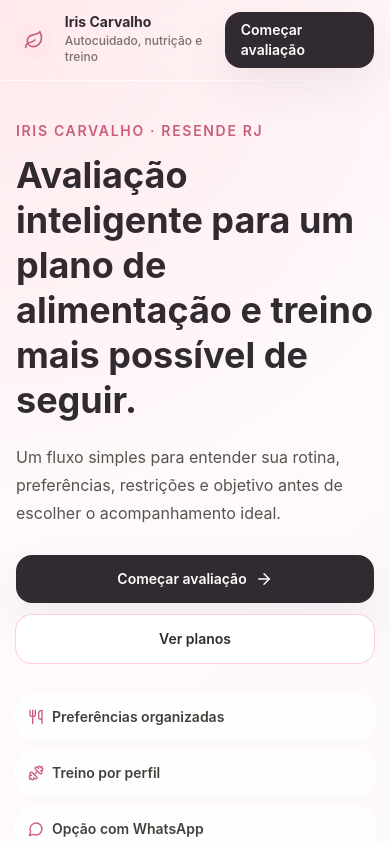
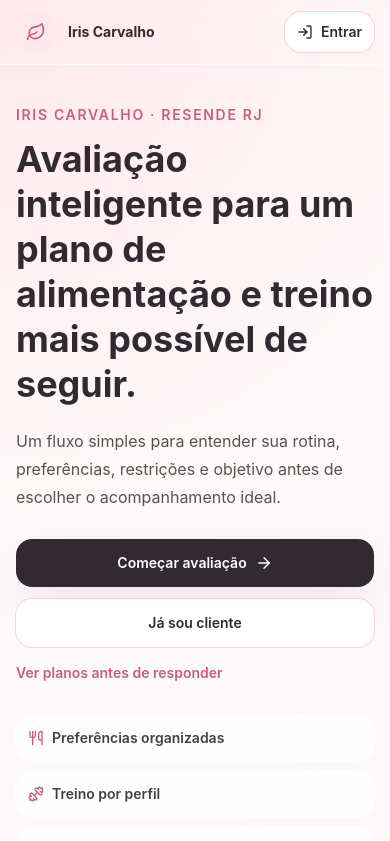
Before and after one commit to alves2206/NutriCare-Teste-Pessoal, a Next.js app: page / in a window 390 px wide. Shown: the top 841 px of the page. Built offline with nearby package versions, Linux system fonts and the light colour scheme.

Commit message:
Improve public entry and admin navigation

```diff
--- a/app/dashboard/page.tsx
+++ b/app/dashboard/page.tsx
@@ -1,4 +1,4 @@
-import { Apple, Droplets, Flame, Plus, Scale, Wheat } from "lucide-react";
+import { Apple, Droplets, Flame, Plus, Scale, ShieldCheck, Wheat } from "lucide-react";
 import Link from "next/link";
 import { AppShell } from "@/components/layout/AppShell";
 import { MealCard } from "@/components/meals/MealCard";
@@ -11,11 +11,13 @@ import { MacroIndicator } from "@/components/dashboard/MacroIndicator";
 import { formatDateBR, formatNumberBR } from "@/lib/formatters";
 import { getDailyTotals, getRemainingCalories } from "@/lib/nutrition/calculations";
 import { requireCurrentUser } from "@/lib/auth/user";
+import { isAdminEmail } from "@/lib/supabase/env";
 import { listMealsByDate } from "@/lib/repositories/meals";
 import { getProfileGoals } from "@/lib/repositories/profiles";
 
 export default async function DashboardPage() {
-  await requireCurrentUser();
+  const user = await requireCurrentUser();
+  const isAdmin = isAdminEmail(user.email);
   const today = new Date().toISOString().slice(0, 10);
   const [meals, goals] = await Promise.all([listMealsByDate(today), getProfileGoals()]);
   const totals = getDailyTotals(meals);
@@ -55,6 +57,28 @@ export default async function DashboardPage() {
         <Notice>
           Os alimentos e registros exibidos são exemplos para teste visual. Revise valores nutricionais antes do uso real.
         </Notice>
+        {isAdmin ? (
+          <Card className="border-sage-100 bg-sage-100/60">
+            <div className="flex flex-col gap-4 sm:flex-row sm:items-center sm:justify-between">
+              <div className="flex gap-3">
+                <span className="grid size-11 shrink-0 place-items-center rounded-2xl bg-white text-sage-500 shadow-soft">
+                  <ShieldCheck size={20} aria-hidden="true" />
+                </span>
+                <div>
+                  <h2 className="text-lg font-semibold text-ink">Área administrativa</h2>
+                  <p className="mt-1 text-sm leading-6 text-stone-600">
+                    Acesse leads, avaliações, rascunhos e publicação de planos.
+                  </p>
+                </div>
+              </div>
+              <Link href="/admin">
+                <Button className="w-full sm:w-auto" variant="secondary">
+                  Abrir admin
+                </Button>
+              </Link>
+            </div>
+          </Card>
+        ) : null}
         <div className="grid gap-4 md:grid-cols-2 xl:grid-cols-4">
           <StatCard
             label="Calorias"
--- a/app/login/page.tsx
+++ b/app/login/page.tsx
@@ -1,4 +1,5 @@
-import { Leaf } from "lucide-react";
+import Link from "next/link";
+import { ArrowLeft, Leaf } from "lucide-react";
 import { LoginForm } from "@/components/forms/LoginForm";
 import { APP_NAME } from "@/lib/constants/app";
 
@@ -6,21 +7,29 @@ export default function LoginPage() {
   return (
     <main className="grid min-h-svh place-items-center px-4 py-10">
       <section className="w-full max-w-md rounded-[2rem] border border-white bg-white/86 p-6 shadow-soft backdrop-blur sm:p-8">
+        <Link className="mb-5 inline-flex items-center gap-2 text-sm font-semibold text-stone-500 hover:text-ink" href="/">
+          <ArrowLeft size={16} aria-hidden="true" />
+          Voltar ao início
+        </Link>
         <div className="mx-auto grid size-14 place-items-center rounded-3xl bg-rosepetal-100 text-rosepetal-500">
           <Leaf size={28} aria-hidden="true" />
         </div>
         <div className="mt-5 text-center">
-          <h1 className="text-3xl font-bold text-ink">{APP_NAME}</h1>
+          <h1 className="text-3xl font-bold text-ink">Entrar na área do cliente</h1>
           <p className="mt-2 text-sm leading-6 text-stone-600">
-            Acesso privado ao seu acompanhamento nutricional pessoal.
+            Use seu e-mail autorizado para acessar plano, treinos e área administrativa quando aplicável.
           </p>
         </div>
         <div className="mt-7">
           <LoginForm />
         </div>
-        <p className="mt-6 text-center text-xs leading-5 text-stone-500">
-          Sem cadastro público. O acesso será limitado ao e-mail autorizado.
-        </p>
+        <div className="mt-6 space-y-3 text-center text-xs leading-5 text-stone-500">
+          <p>Sem cadastro público. O acesso é liberado pelo acompanhamento.</p>
+          <Link className="font-semibold text-rosepetal-500 hover:text-ink" href="/avaliacao">
+            Ainda não fiz minha avaliação
+          </Link>
+        </div>
+        <p className="sr-only">{APP_NAME}</p>
       </section>
     </main>
   );
--- a/app/page.tsx
+++ b/app/page.tsx
@@ -33,11 +33,14 @@ export default function HomePage() {
             </Link>
             <Link
               className="inline-flex min-h-12 items-center justify-center rounded-2xl bg-white px-5 py-3 text-sm font-semibold text-ink ring-1 ring-rosepetal-200 hover:bg-rosepetal-50"
-              href="/planos"
+              href="/login"
             >
-              Ver planos
+              Já sou cliente
             </Link>
           </div>
+          <Link className="mt-4 inline-flex text-sm font-semibold text-rosepetal-500 hover:text-ink" href="/planos">
+            Ver planos antes de responder
+          </Link>
           <div className="mt-8 grid gap-3 sm:grid-cols-3">
             <TrustItem icon={Utensils} text="Preferências organizadas" />
             <TrustItem icon={Dumbbell} text="Treino por perfil" />
--- a/components/marketing/PublicHeader.tsx
+++ b/components/marketing/PublicHeader.tsx
@@ -1,24 +1,30 @@
 import Link from "next/link";
-import { Leaf } from "lucide-react";
+import { Leaf, LogIn } from "lucide-react";
 
 export function PublicHeader() {
   return (
     <header className="sticky top-0 z-30 border-b border-white/70 bg-white/82 backdrop-blur-xl">
-      <div className="mx-auto flex max-w-6xl items-center justify-between px-4 py-3 sm:px-6 lg:px-8">
-        <Link className="flex items-center gap-3" href="/">
-          <span className="grid size-10 place-items-center rounded-2xl bg-rosepetal-100 text-rosepetal-500">
+      <div className="mx-auto flex max-w-6xl items-center justify-between gap-3 px-4 py-3 sm:px-6 lg:px-8">
+        <Link className="flex min-w-0 items-center gap-3" href="/">
+          <span className="grid size-10 shrink-0 place-items-center rounded-2xl bg-rosepetal-100 text-rosepetal-500">
             <Leaf size={20} aria-hidden="true" />
           </span>
-          <span>
-            <span className="block text-sm font-bold leading-none text-ink">Iris Carvalho</span>
-            <span className="mt-1 block text-xs font-medium text-stone-500">Autocuidado, nutrição e treino</span>
+          <span className="min-w-0">
+            <span className="block truncate text-sm font-bold leading-none text-ink">Iris Carvalho</span>
+            <span className="mt-1 hidden text-xs font-medium text-stone-500 sm:block">
+              Autocuidado, nutrição e treino
+            </span>
           </span>
         </Link>
-        <nav className="flex items-center gap-2 text-sm font-semibold text-stone-600" aria-label="Navegação pública">
+        <nav className="flex shrink-0 items-center gap-2 text-sm font-semibold text-stone-600" aria-label="Navegação pública">
           <Link className="hidden rounded-2xl px-3 py-2 hover:bg-rosepetal-50 hover:text-ink sm:inline-flex" href="/planos">
             Planos
           </Link>
-          <Link className="rounded-2xl bg-ink px-4 py-2 text-white shadow-soft hover:bg-[#463841]" href="/avaliacao">
+          <Link className="inline-flex min-h-10 items-center gap-2 rounded-2xl bg-white px-3 py-2 text-ink ring-1 ring-rosepetal-200 hover:bg-rosepetal-50" href="/login">
+            <LogIn size={16} aria-hidden="true" />
+            Entrar
+          </Link>
+          <Link className="hidden rounded-2xl bg-ink px-4 py-2 text-white shadow-soft hover:bg-[#463841] sm:inline-flex" href="/avaliacao">
             Começar avaliação
           </Link>
         </nav>
```
